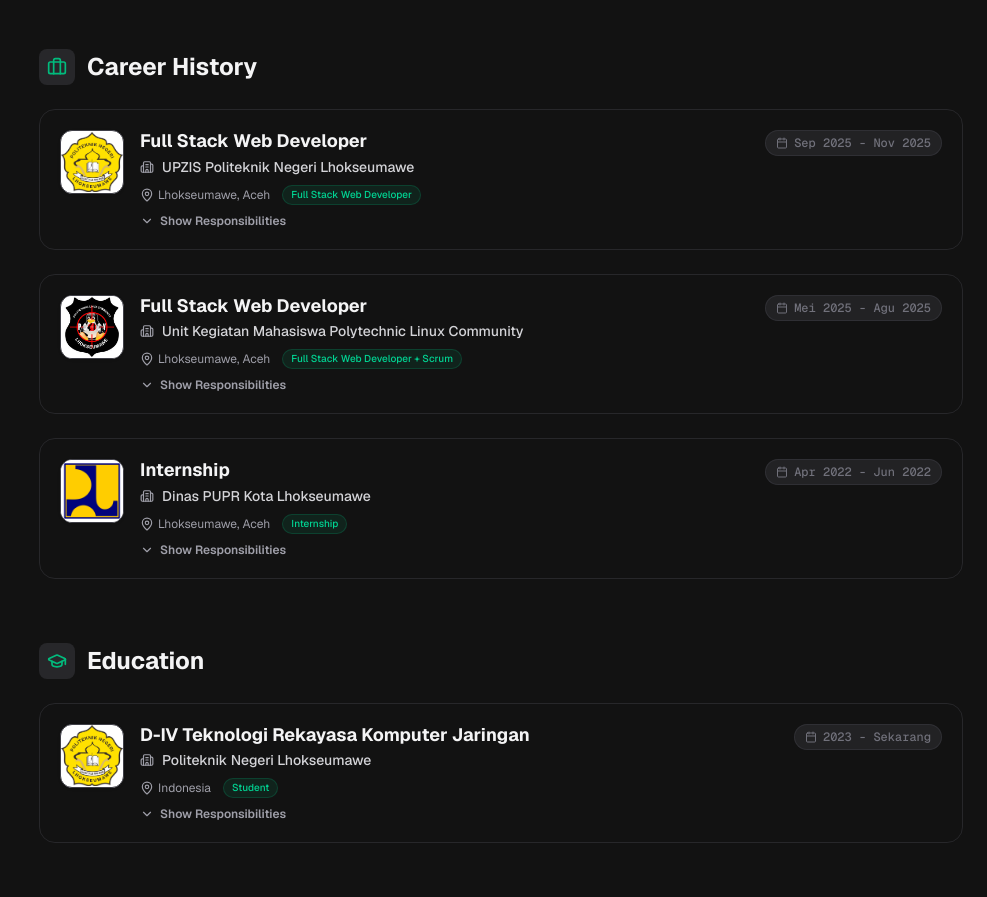
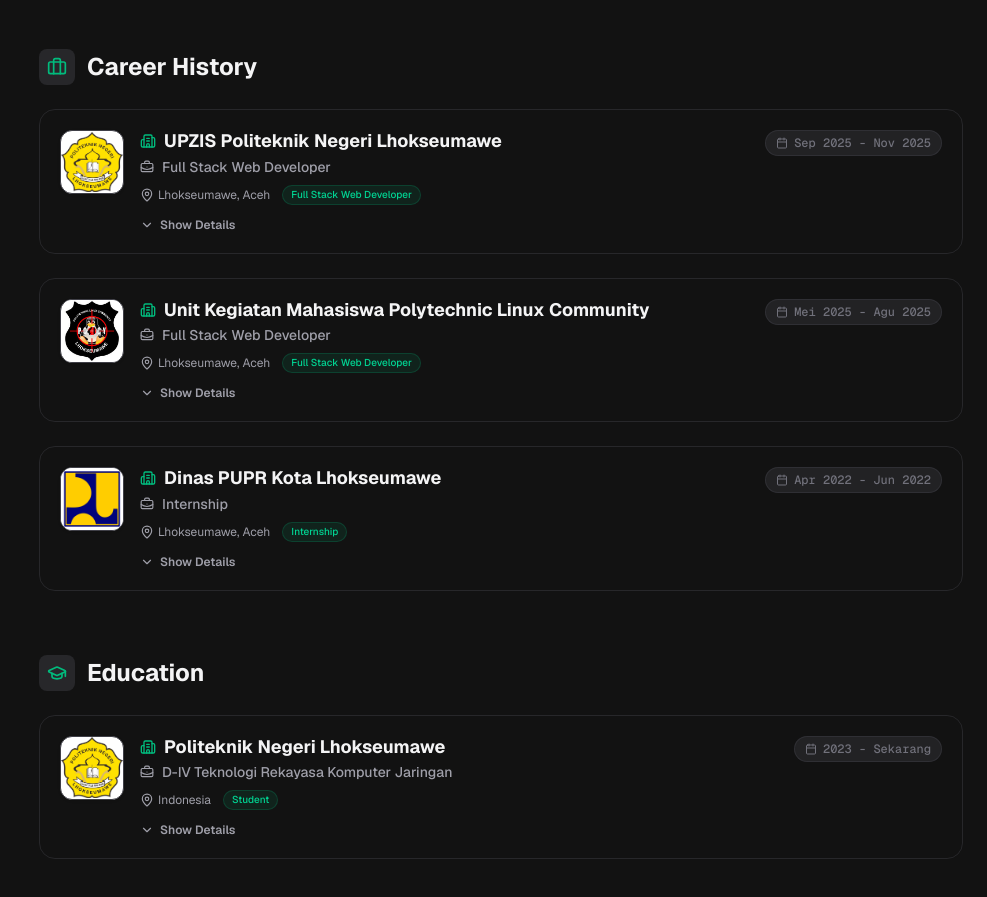
Before and after one commit to mriskisyahputraa2/portofolio, a Next.js app: page /about in a window 1280 px wide. Shown: the part 1160-2057 px from the top of the page, without its empty margins (293-1280 px from the left). Built offline with nearby package versions, Linux system fonts and the light colour scheme.

Commit message:
update page projects

```diff
--- a/src/app/projects/[slug]/page.tsx
+++ b/src/app/projects/[slug]/page.tsx
@@ -193,6 +193,31 @@
             ))}
           </div>
         </section>
+
+        {/* IMAGE GALLERY SECTION */}
+        {project.images && project.images.length > 0 && (
+          <section className="mt-12">
+            <h2 className="text-2xl font-bold text-zinc-900 dark:text-zinc-100 mb-6">
+              Gallery
+            </h2>
+            <div className="grid grid-cols-1 sm:grid-cols-2 gap-6">
+              {project.images.map((img, idx) => (
+                <div
+                  key={idx}
+                  className="relative aspect-video rounded-xl overflow-hidden border border-zinc-200 dark:border-zinc-800 shadow-md bg-zinc-100 dark:bg-zinc-900"
+                >
+                  <Image
+                    src={img}
+                    alt={`${project.title} screenshot ${idx + 1}`}
+                    fill
+                    className="object-cover"
+                    sizes="(max-width: 640px) 100vw, 50vw"
+                  />
+                </div>
+              ))}
+            </div>
+          </section>
+        )}
       </div>
     </motion.div>
   );
--- a/src/components/modules/experience-card.tsx
+++ b/src/components/modules/experience-card.tsx
@@ -8,19 +8,19 @@
   MapPin,
   Calendar,
   Building2,
+  BriefcaseBusiness, // Icon baru untuk Role/Jurusan
 } from "lucide-react";
 import { motion, AnimatePresence } from "framer-motion";
 import { Badge } from "@/components/ui/badge";
 
 interface ExperienceProps {
   logo?: string;
-  title: string;
-  company: string;
+  title: string; // Role atau Jurusan
+  company: string; // Nama Tempat atau Kampus
   start: string;
   end: string;
   location?: string;
   status?: string;
-  // Ubah tipe description agar boleh undefined/null jaga-jaga
   description?: string;
 }
 
@@ -32,7 +32,6 @@
   end,
   location,
   status,
-  // Berikan default value string kosong agar tidak undefined
   description = "",
 }: ExperienceProps) {
   const [isOpen, setIsOpen] = useState(false);
@@ -52,7 +51,7 @@
       className="group relative w-full rounded-2xl border border-zinc-200 dark:border-zinc-800 bg-zinc-50 dark:bg-card/50 p-5 transition-all hover:border-zinc-300 dark:hover:border-zinc-700 hover:shadow-md"
     >
       <div className="flex flex-col sm:flex-row gap-4 items-start">
-        {/* LOGO */}
+        {/* --- LOGO PERUSAHAAN/KAMPUS --- */}
         <div className="relative h-14 w-14 sm:h-16 sm:w-16 overflow-hidden rounded-xl border border-zinc-200 dark:border-zinc-700 bg-white shrink-0 shadow-sm flex items-center justify-center">
           <Image
             src={imgSrc || fallbackImage}
@@ -64,26 +63,35 @@
           />
         </div>
 
-        {/* CONTENT */}
+        {/* --- KONTEN UTAMA --- */}
         <div className="flex-1 w-full space-y-2">
+          {/* HEADER: Tempat & Role */}
           <div className="flex flex-col sm:flex-row sm:items-start sm:justify-between gap-2">
             <div>
+              {/* 1. NAMA TEMPAT (COMPANY) - Ditaruh Paling Atas & Bold */}
+              <div className="flex items-center gap-2 mb-1">
+                <Building2 className="h-4 w-4 text-emerald-500 shrink-0" />
                 <h3 className="text-lg font-bold text-zinc-900 dark:text-zinc-100 leading-tight group-hover:text-emerald-600 dark:group-hover:text-emerald-400 transition-colors">
-                {title}
+                  {company}
                 </h3>
-              <div className="flex items-center gap-2 mt-1 text-sm font-medium text-zinc-700 dark:text-zinc-300">
-                <Building2 className="h-3.5 w-3.5 text-zinc-400" />
-                <span>{company}</span>
+              </div>
+
+              {/* 2. ROLE / JURUSAN (TITLE) - Ditaruh di Bawahnya */}
+              <div className="flex items-center gap-2 text-sm font-medium text-zinc-600 dark:text-zinc-400">
+                <BriefcaseBusiness className="h-3.5 w-3.5 text-zinc-400 shrink-0" />
+                <span>{title}</span>
               </div>
             </div>
 
-            <div className="flex items-center gap-1.5 text-xs font-mono font-medium text-zinc-500 bg-zinc-100 dark:bg-zinc-800/80 px-2.5 py-1 rounded-full border border-zinc-200 dark:border-zinc-700/50 whitespace-nowrap">
+            {/* BADGE TANGGAL */}
+            <div className="flex items-center gap-1.5 text-xs font-mono font-medium text-zinc-500 bg-zinc-100 dark:bg-zinc-800/80 px-2.5 py-1 rounded-full border border-zinc-200 dark:border-zinc-700/50 whitespace-nowrap w-fit mt-2 sm:mt-0">
               <Calendar className="h-3 w-3" />
               {start} - {end}
             </div>
           </div>
 
-          <div className="flex flex-wrap items-center gap-3 text-xs text-zinc-500 dark:text-zinc-400">
+          {/* 3. LOKASI & STATUS */}
+          <div className="flex flex-wrap items-center gap-3 text-xs text-zinc-500 dark:text-zinc-400 mt-1">
             {location && (
               <div className="flex items-center gap-1">
                 <MapPin className="h-3.5 w-3.5 text-zinc-400" />
@@ -101,23 +109,24 @@
             )}
           </div>
 
-          {/* Tombol hanya muncul jika deskripsi tidak kosong */}
+          {/* 4. DESKRIPSI (TOGGLE) */}
           {description && (
+            <>
               <button
                 onClick={() => setIsOpen(!isOpen)}
-              className="flex items-center gap-1.5 text-xs font-semibold text-zinc-400 hover:text-emerald-600 dark:hover:text-emerald-400 transition-colors focus:outline-none mt-2 select-none group/btn"
+                className="flex items-center gap-1.5 text-xs font-semibold text-zinc-400 hover:text-emerald-600 dark:hover:text-emerald-400 transition-colors focus:outline-none mt-3 select-none group/btn"
               >
                 {isOpen ? (
                   <ChevronUp className="h-3.5 w-3.5" />
                 ) : (
                   <ChevronDown className="h-3.5 w-3.5 group-hover/btn:translate-y-0.5 transition-transform" />
                 )}
-              {isOpen ? "Hide Responsibilities" : "Show Responsibilities"}
+                {/* Teks Tombol */}
+                {isOpen ? "Hide Details" : "Show Details"}
               </button>
-          )}
 
               <AnimatePresence>
-            {isOpen && description && (
+                {isOpen && (
                   <motion.div
                     initial={{ height: 0, opacity: 0 }}
                     animate={{ height: "auto", opacity: 1 }}
@@ -126,7 +135,7 @@
                     className="overflow-hidden"
                   >
                     <div className="pt-3 text-sm text-zinc-600 dark:text-zinc-400 leading-relaxed space-y-2 border-t border-zinc-100 dark:border-zinc-800 mt-2 border-dashed">
-                  {/* --- BAGIAN PERBAIKAN UTAMA DISINI --- */}
+                      {/* Fungsi split aman karena sudah ada default value di props */}
                       {(description || "").split("\n").map(
                         (item, index) =>
                           item.trim() && (
@@ -140,6 +149,8 @@
                   </motion.div>
                 )}
               </AnimatePresence>
+            </>
+          )}
         </div>
       </div>
     </motion.div>
--- a/src/data/projects.ts
+++ b/src/data/projects.ts
@@ -26,9 +26,9 @@
     shortDescription:
       "Integrated E-Grocery ecosystem featuring a Flutter Mobile App for customers and a Laravel Dashboard for vendors.",
     year: "Sep 2025 - Nov 2025",
-    role: "Full Stack Mobile & Web Developer",
-    platform: "Mobile (Android) & Web Application",
-    thumbnail: "/assets/images/projects/panganku.png",
+    role: "Full Stack Web Developer & Mobile",
+    platform: "Web Application & Mobile (Android)",
+    thumbnail: "/assets/images/projects/t-panganku.png",
     images: [
       "/assets/images/projects/panganku-1.png",
       "/assets/images/projects/panganku-2.png",
--- a/src/data/resume.tsx
+++ b/src/data/resume.tsx
@@ -127,7 +127,7 @@
     {
       company: "Unit Kegiatan Mahasiswa Polytechnic Linux Community",
       href: "#",
-      badges: ["Full Stack Web Developer + Scrum"],
+      badges: ["Full Stack Web Developer"],
       location: "Lhokseumawe, Aceh",
       title: "Full Stack Web Developer",
       logoUrl: "/assets/images/careers/logo-ukmpolicy.jpeg",
```
Also changed, not shown: public/assets/images/projects/panganku.png (deleted), public/assets/images/projects/t-panganku.png (added). Lines whose indentation alone changed are shown as unchanged.
